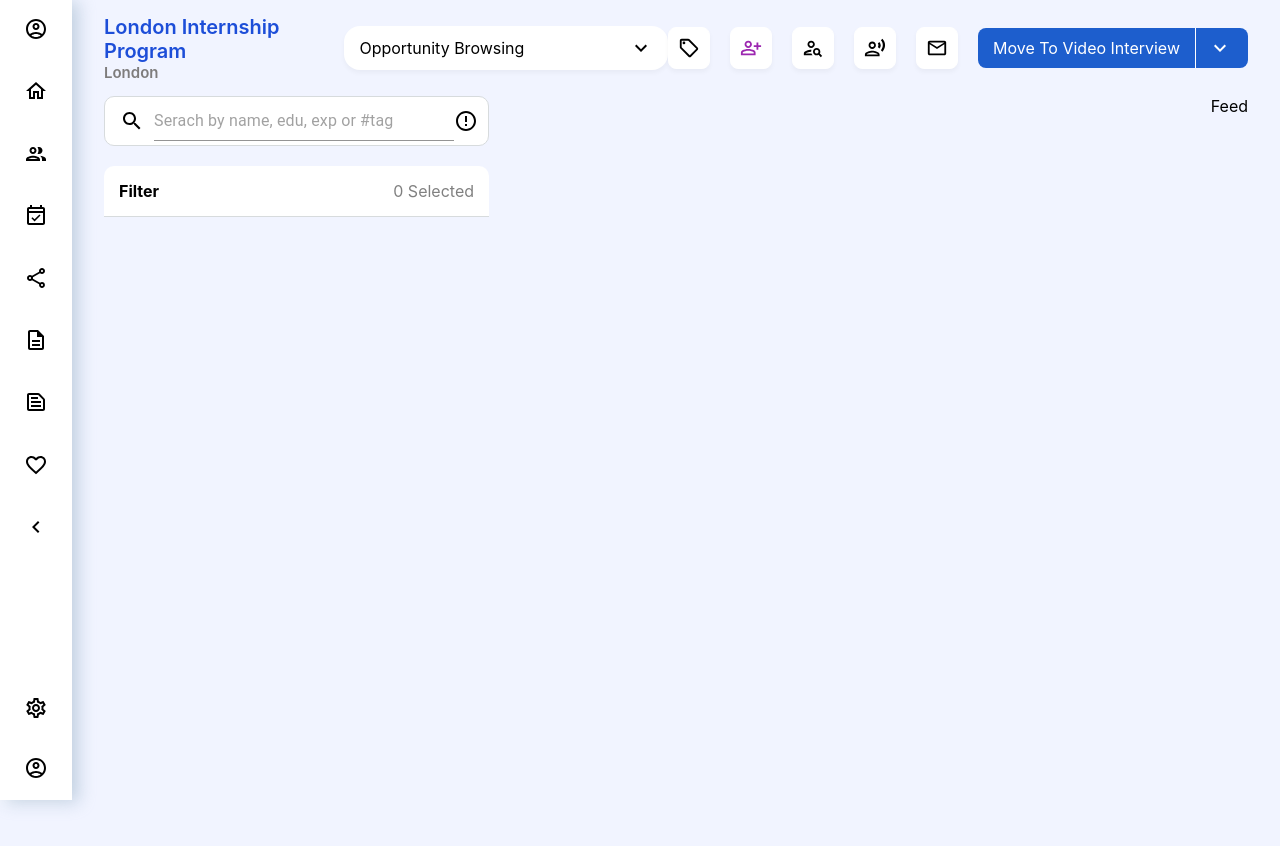
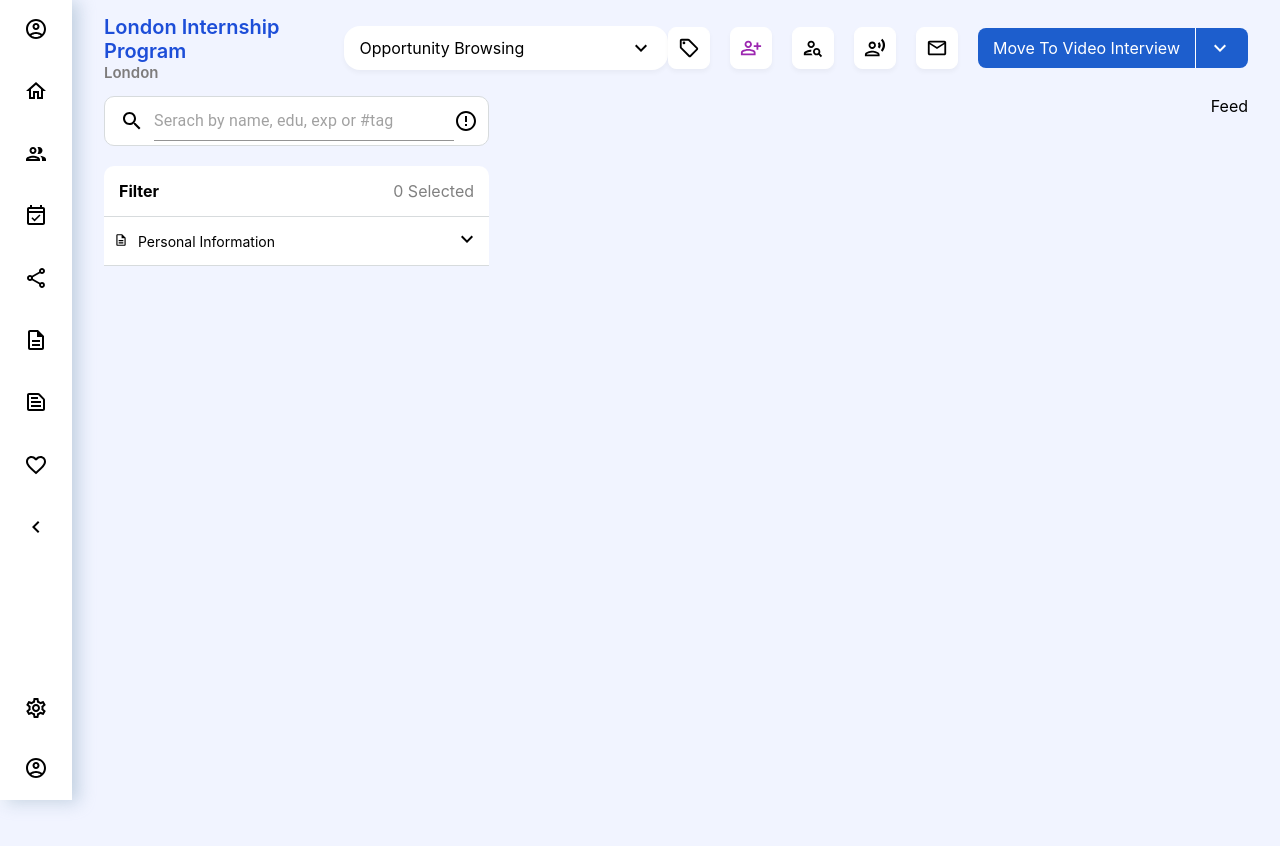
Before and after one commit to 12saif/London-Internship-Program, a React (Vite) app: page / in a window 1280 px wide. Shown: the top 846 px of the page. Built offline with nearby package versions, Linux system fonts and the light colour scheme.

Commit message:
update filter section

```diff
--- a/src/Screens/Home/SearchArea/Filter/Filter.css
+++ b/src/Screens/Home/SearchArea/Filter/Filter.css
@@ -1,16 +1,40 @@
-.filter-container{
+.filter-container {
     margin-top: 20px;
     width: 385px;
     background-color: white;
     border-top-right-radius: 10px;
     border-top-left-radius: 10px;
+}
+
+.filter-top {
+    display: flex;
+    justify-content: space-between;
+    border-bottom: 1px solid #d7dbdd;
+    padding: 15px 15px;
+}
+
+.select-counter {
+    color: gray;
+}
+
+.filter-section_bottom {
+    display: flex;
+    padding: 10px 10px;
+    justify-content: space-between;
     border-bottom: 1px solid #d7dbdd;
 }
-.filter-top{
+
+.rigth_section {
     display: flex;
-    justify-content: space-between;
-    padding: 15px 15px;
+    flex-direction: row;
+    align-items: center;
+    gap: 10px;
 }
-.select-counter{
-    color: gray;
+
+.filter-icon {
+    font-size: 14px;
 }
+
+.filter-title {
+    font-size: 14px;
+}
--- a/src/Screens/Home/SearchArea/Filter/Filter.jsx
+++ b/src/Screens/Home/SearchArea/Filter/Filter.jsx
@@ -1,15 +1,29 @@
-import React from 'react'
-import './Filter.css'
+import React from "react";
+import "./Filter.css";
+import DescriptionOutlinedIcon from "@mui/icons-material/DescriptionOutlined";
+import KeyboardArrowDownIcon from "@mui/icons-material/KeyboardArrowDown";
 
 const Filter = () => {
   return (
     <div className="filter-container">
       <div className="filter-top">
         <h4>Filter</h4>
-        <div className='select-counter'>0 Selected</div>
+        <div className="select-counter">0 Selected</div>
+      </div>
+
+      <div className="filter-section_bottom">
+        <div className="rigth_section">
+          <div className="filter-icon">
+            <DescriptionOutlinedIcon fontSize="20" />
+          </div>
+          <div className="filter-title">Personal Information</div>
+        </div>
+        <div className="dropDown-icon">
+          <KeyboardArrowDownIcon />
+        </div>
       </div>
     </div>
-  )
-}
+  );
+};
 
-export default Filter
+export default Filter;
```
